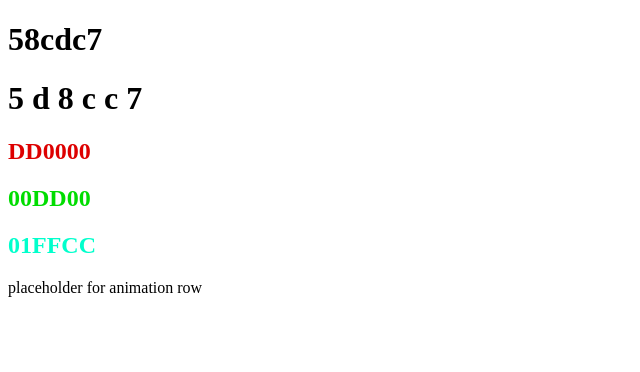
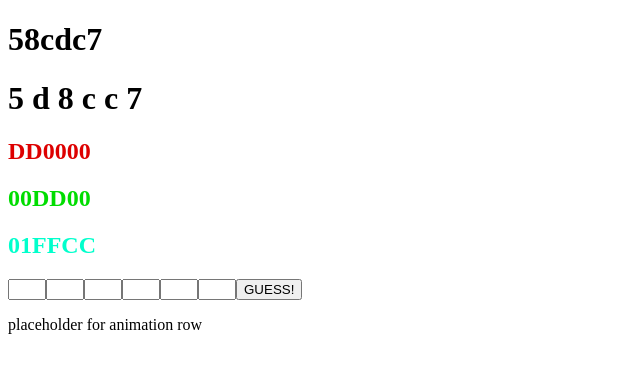
Before and after one commit to aaronminnick/hexle, a React (Create React App) app: page / in a window 1280 px wide. Shown: the top 372 px of the page, without its empty margins (0-640 px from the left). Built offline with nearby package versions, Linux system fonts and the light colour scheme.

Commit message:
WIP - guess submission

```diff
--- a/src/components/GameColumn.js
+++ b/src/components/GameColumn.js
@@ -17,6 +17,18 @@ class GameColumn extends React.Component {
     super(props);
   }
 
+  submitGuess = (event) => {
+    event.preventDefault();
+    const guess =
+      event.target.redinput1.value +
+      event.target.redinput2.value +
+      event.target.greeninput1.value +
+      event.target.greeninput2.value +
+      event.target.blueinput1.value +
+      event.target.blueinput2.value;
+    guesses.push(guess);
+  }
+
   render() {
     return (
       <React.Fragment>
@@ -27,7 +39,7 @@ class GameColumn extends React.Component {
             <SixDigitGuessedRow guess={guess}
             key={index} />
           )}
-          <SixDigitInputRow />
+          <SixDigitInputRow submitFunc={this.submitGuess}/>
           <AnimationRow />
         </Col>
       </React.Fragment>
--- a/src/components/SixDigitInputRow.js
+++ b/src/components/SixDigitInputRow.js
@@ -1,11 +1,19 @@
 import React from 'react';
 import Row from 'react-bootstrap/Row';
 
-function SixDigitInputRow() {
+function SixDigitInputRow(props) {
   return (
     <React.Fragment>
       <Row>
-
+        <form onSubmit={props.submitFunc}>
+          <input id="redinput1" type="text" pattern="^[0-9a-fA-F]$" maxlength="1" style={{width: 30}} title="can only use valid hex characters (0-9, a-f)" />
+          <input id="redinput2" type="text" pattern="^[0-9a-fA-F]$" maxlength="1" style={{width: 30}} title="can only use valid hex characters (0-9, a-f)" />
+          <input id="greeninput1" type="text" pattern="^[0-9a-fA-F]$" maxlength="1" style={{width: 30}} title="can only use valid hex characters (0-9, a-f)" />
+          <input id="greeninput2" type="text" pattern="^[0-9a-fA-F]$" maxlength="1" style={{width: 30}} title="can only use valid hex characters (0-9, a-f)" />
+          <input id="blueinput1" type="text" pattern="^[0-9a-fA-F]$" maxlength="1" style={{width: 30}} title="can only use valid hex characters (0-9, a-f)" />
+          <input id="blueinput2" type="text" pattern="^[0-9a-fA-F]$" maxlength="1" style={{width: 30}} title="can only use valid hex characters (0-9, a-f)" />
+          <button type="submit">GUESS!</button>
+        </form>
       </Row>
     </React.Fragment>
   )
```
